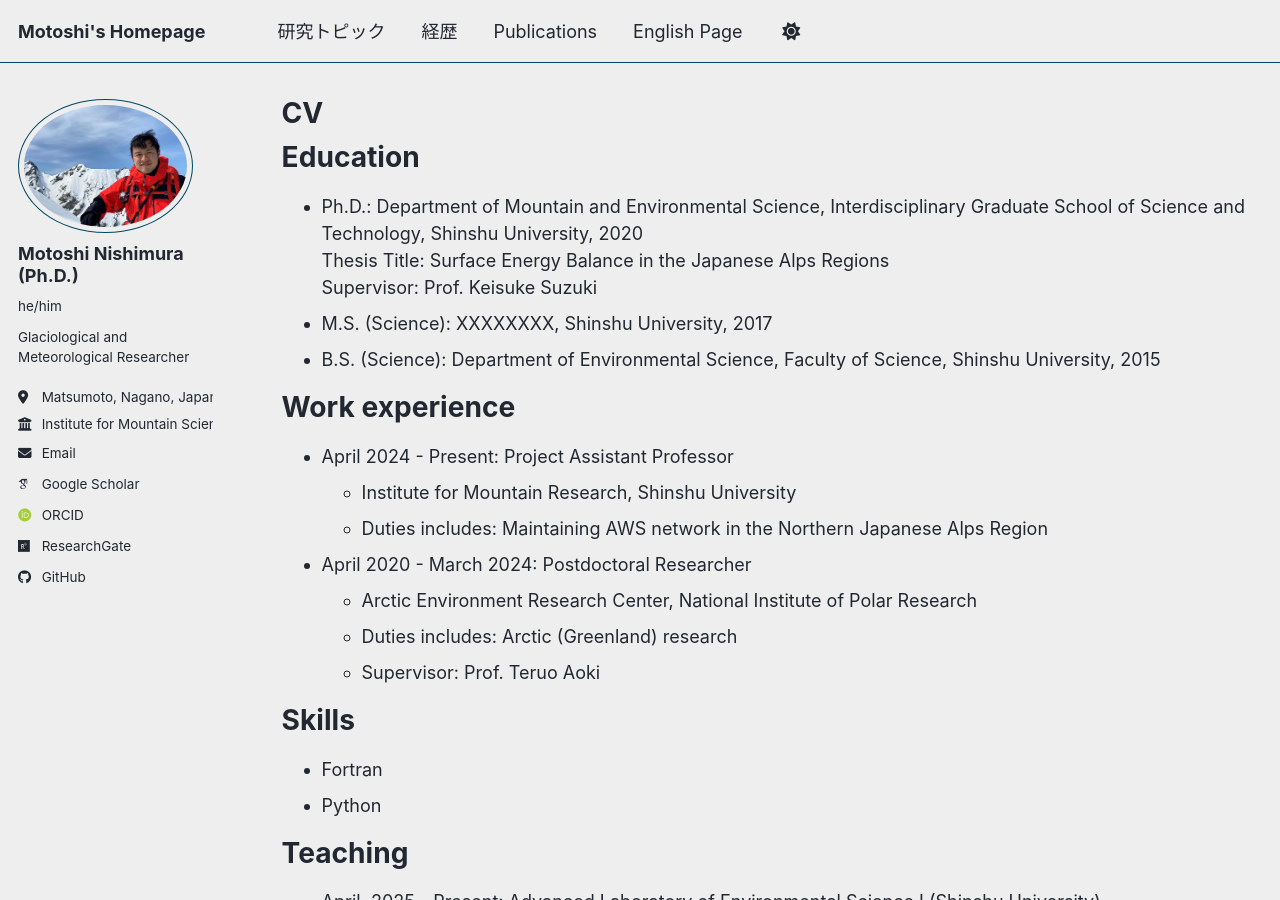
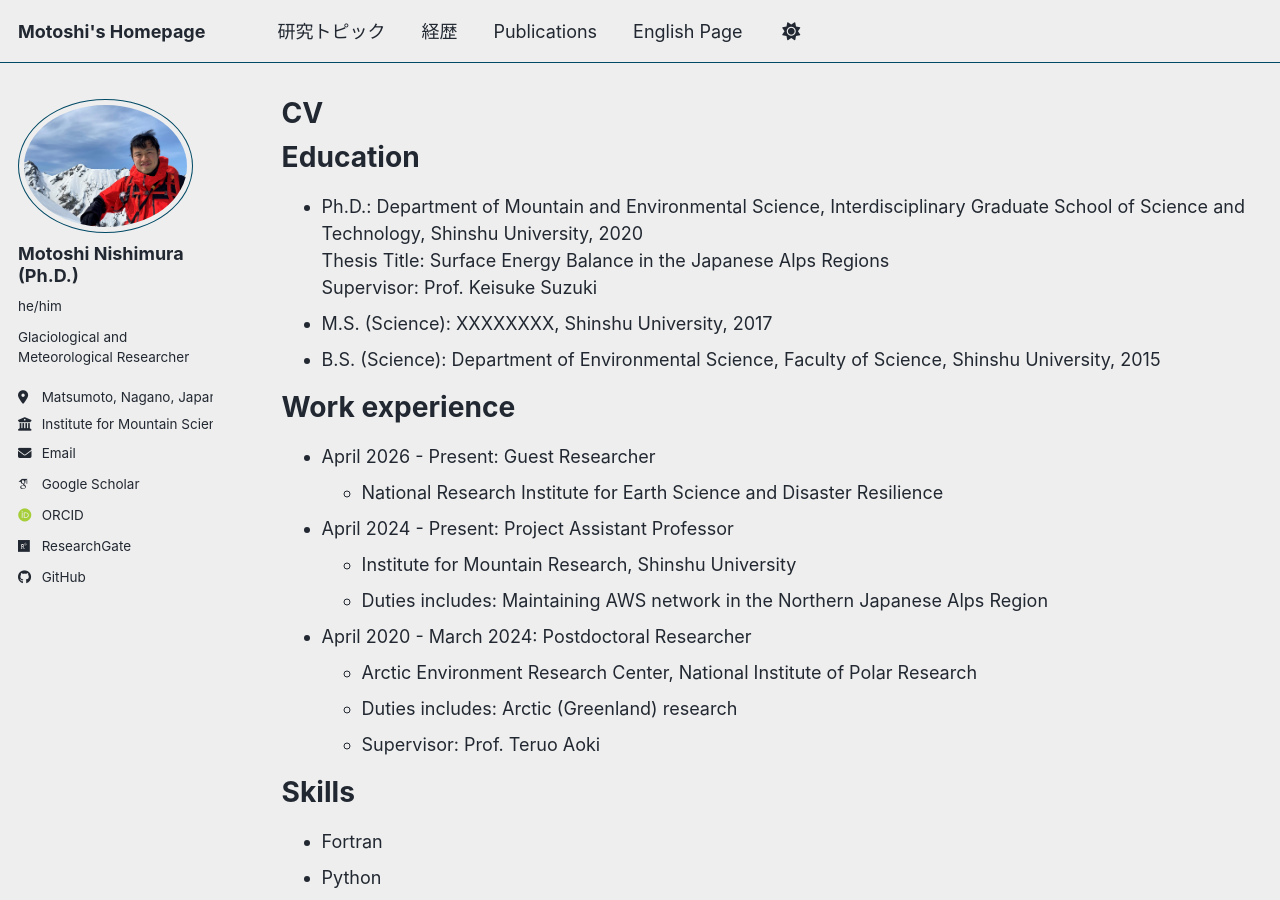
Before and after one commit to MotoshiNishimura/MotoshiNishimura.github.io, a Jekyll site: the page built from _pages/cv_en.md, in a window 1280 px wide and 900 px high. Built offline with Jekyll 4.4.1, drawn with Linux system fonts in a browser that asks for light colours; some web fonts are replaced; a script bundle is joined from its source files by our own code; library files that are not in the unit come from our copies.

Commit message:
Update cv_en.md

```diff
--- a/_pages/cv_en.md
+++ b/_pages/cv_en.md
@@ -17,6 +17,9 @@ Education
 
 Work experience
 ======
+* April 2026 - Present: Guest Researcher
+  * National Research Institute for Earth Science and Disaster Resilience
+
 * April 2024 - Present: Project Assistant Professor
   * Institute for Mountain Research, Shinshu University
   * Duties includes: Maintaining AWS network in the Northern Japanese Alps Region
```
